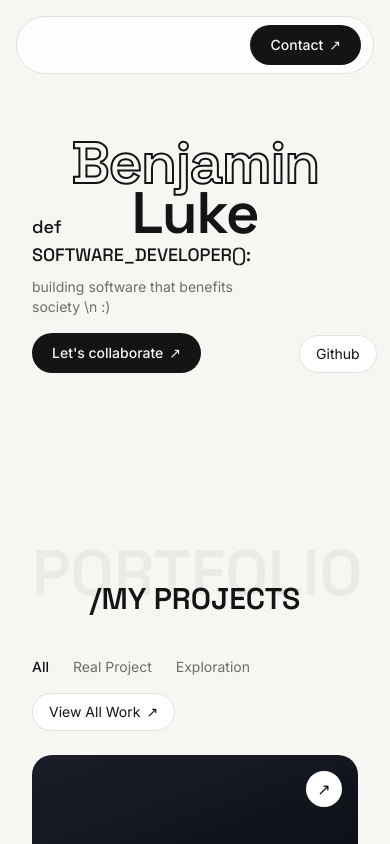
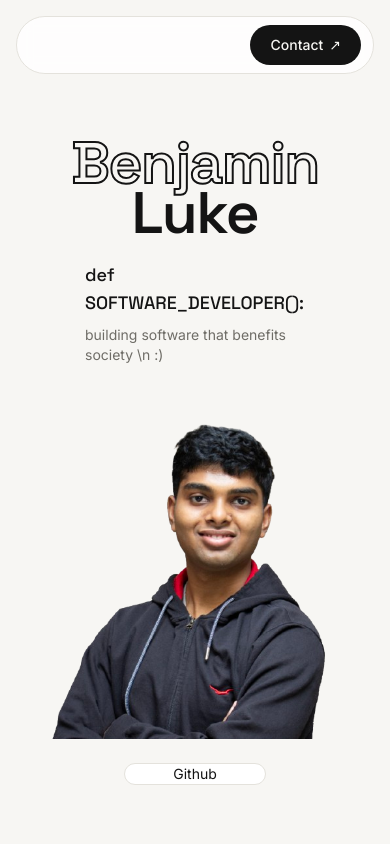
Before and after one commit to Black-Smith-Of-Fire/portfolio, a React (Vite) app: page / in a window 390 px wide. Shown: the top 844 px of the page. Built offline with nearby package versions, Linux system fonts and the light colour scheme; the HTML template or start-up script is replaced by a standard one.

Commit message:
Made the component responsive

```diff
--- a/src/components/Hero.tsx
+++ b/src/components/Hero.tsx
@@ -3,7 +3,7 @@ import { socials } from '../data'
 
 export default function Hero() {
   return (
-    <section className="relative mx-auto mt-16 max-w-5xl px-4 text-center">
+    <section className="static mx-auto mt-16 max-w-5xl px-4 text-center ">
       <h1 className="select-none font-display text-[15vw] font-semibold leading-[0.85] tracking-tight sm:text-[9rem] md:text-[10rem]">
         <text
           className="animate-slideInDown text-transparent"
@@ -14,21 +14,13 @@ export default function Hero() {
         <span className="animate-slideInDown">Luke</span>
       </h1>
 
-      <div className="relative mx-auto -mt-6 flex max-w-3xl items-end justify-between gap-6 text-left sm:-mt-10">
+      <div className="relative flex-col sm:flex-row  mx-auto items-center mt-6 max-w-3xl items-end justify-between gap-6 text-left sm:-mt-10 flex flex-row ">
         <div className="max-w-[220px] pb-6">
           <p className="font-display text-lg font-medium">def SOFTWARE_DEVELOPER():</p>
           <p className=" mt-2 text-sm text-muted">
           building software that benefits society \n :)
           </p>
-          <a
-            href="#work"
-            className="group mt-4 inline-flex items-center gap-1.5 rounded-pill bg-ink px-5 py-2.5 text-sm font-medium text-paper transition-transform hover:-translate-y-0.5"
-          >
-            Let's collaborate
-            <span className="transition-transform group-hover:translate-x-0.5 group-hover:-translate-y-0.5">
-              ↗
-            </span>
-          </a>
+
         </div>
 
         <AvatarPlaceholder className="h-[280px] w-[220px] shrink-0 rounded-t-[120px] object-cover sm:h-[340px] sm:w-[270px]" />
@@ -39,8 +31,9 @@ export default function Hero() {
             <a
               key={s.label}
               href={s.href}
-              className="rounded-pill border border-line bg-white px-4 py-2 text-right text-sm transition-colors hover:border-ink"
+              className="rounded-pill inline-flex gap-2 px-12 items-center border border-line bg-white text-right text-sm transition-colors hover:border-ink"
             >
+              {/* <img src={s.icon}/> */}
               {s.label}
             </a>
           ))}
```
